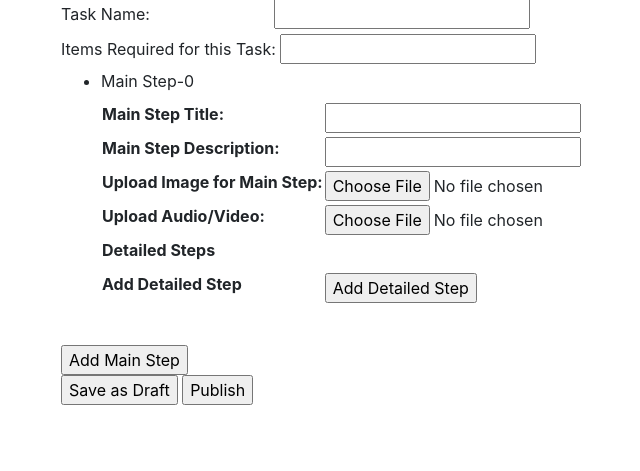
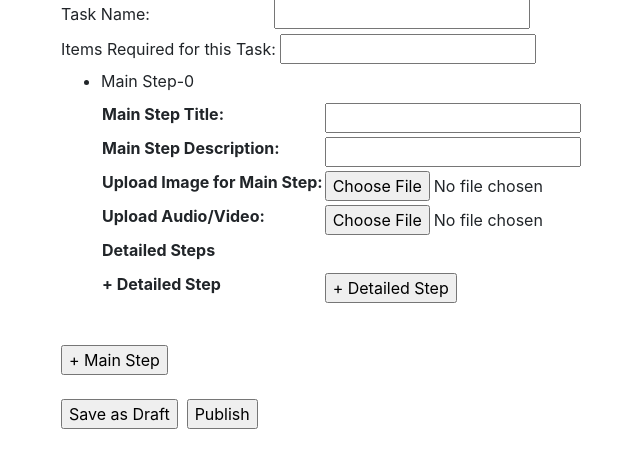
Before and after one commit to mhoff873/KU-Capstone---TMS, a Flask app: page /create_task/ in a window 1280 px wide. Shown: the part 329-800 px from the top of the page, without its empty margins (24-664 px from the left). Run offline with Flask 2, Linux system fonts and the light colour scheme; some libraries are stand-ins or nearby versions.

Commit message:
Better implementation for the time being.

```diff
--- a/forms.py
+++ b/forms.py
@@ -20,13 +20,13 @@ class MainStep(FlaskForm):
     main_step_image = FileField('Upload Image for Main Step:')
     main_step_media = FileField('Upload Audio/Video:')
     detailed_steps = FieldList(FormField(DetailedStep), min_entries=0)
-    add_detailed_step = SubmitField('Add Detailed Step')
+    add_detailed_step = SubmitField('+ Detailed Step')
 
 
 class CreateTaskForm(FlaskForm):
     task_name = StringField('Task Name:', validators=[DataRequired()])
     required_items = StringField('Items Required for this Task:')
     main_step = FieldList(FormField(MainStep), min_entries=1)
-    add_main_step = SubmitField('Add Main Step')
+    add_main_step = SubmitField('+ Main Step')
     save_as_draft = SubmitField('Save as Draft')
     publish = SubmitField('Publish')
--- a/templates/create_task.html
+++ b/templates/create_task.html
@@ -22,8 +22,8 @@
         {{ form.main_step }}
         <br>
         {{ form.add_main_step }}
-        <br>
-        {{ form.save_as_draft }}
+        <br><br>
+        {{ form.save_as_draft }}&nbsp;
         {{ form.publish }}
     </form>
 {% endblock content %}
```
